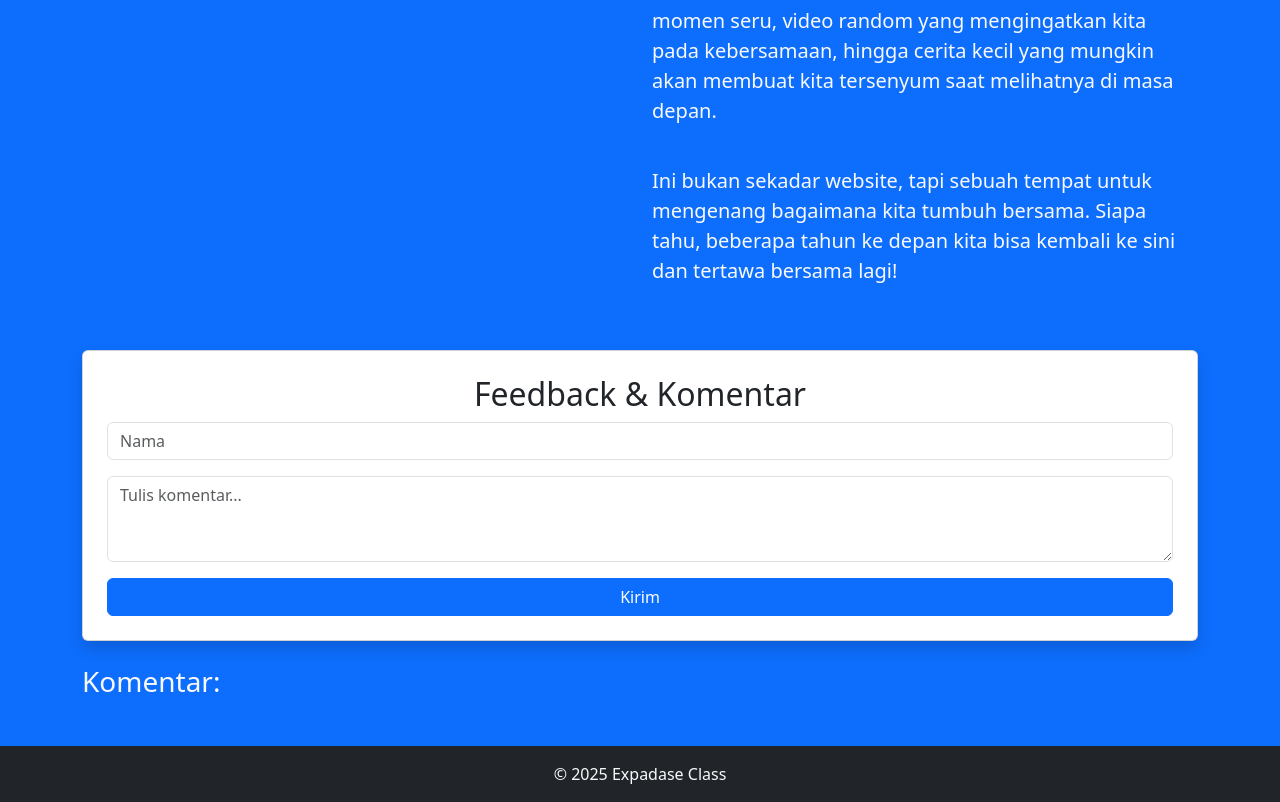
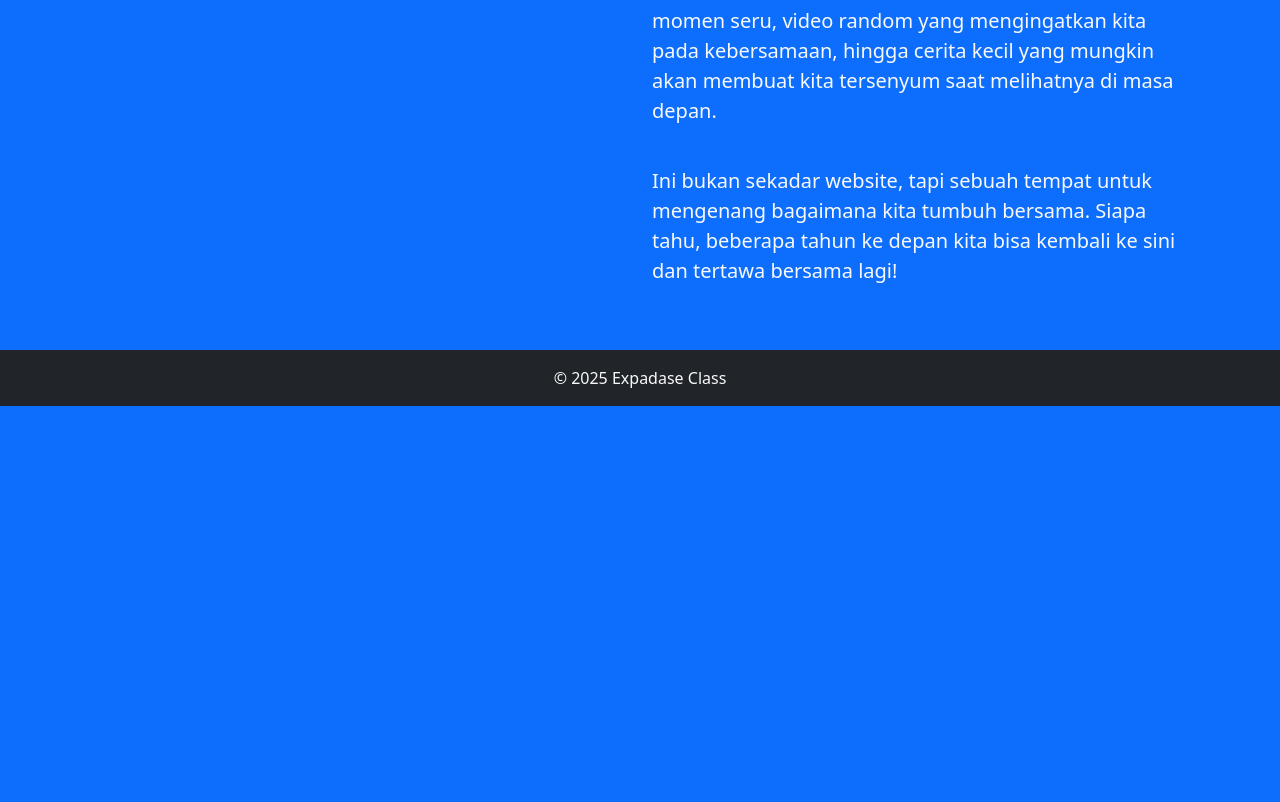
Before and after one commit to SadIsad9/Expadase-class, a plain HTML site: page index.html in a window 1280 px wide. Shown: the part 357-1159 px from the top of the page. After the commit the page ends 800 px from the top, so only its background shows below. Drawn offline with nearby package versions, Linux system fonts and the light colour scheme; no server answers.

Commit message:
Update index.html

```diff
--- a/index.html
+++ b/index.html
@@ -55,21 +55,6 @@
         </div>
     </div>
 
-    <div class="container mt-5">
-        <div class="card shadow p-4">
-            <h2 class="text-center">Feedback & Komentar</h2>
-            <div class="mb-3">
-                <input type="text" id="name" class="form-control" placeholder="Nama" required>
-            </div>
-            <div class="mb-3">
-                <textarea id="message" class="form-control" placeholder="Tulis komentar..." rows="3" required></textarea>
-            </div>
-            <button class="btn btn-primary w-100" onclick="submitComment()">Kirim</button>
-        </div>
-
-        <h3 class="mt-4">Komentar:</h3>
-        <div id="comment-list" class="mt-3"></div>
-    </div>
 
     <!-- Footer -->
     <footer class="bg-dark text-center text-light py-3 mt-5">
```
